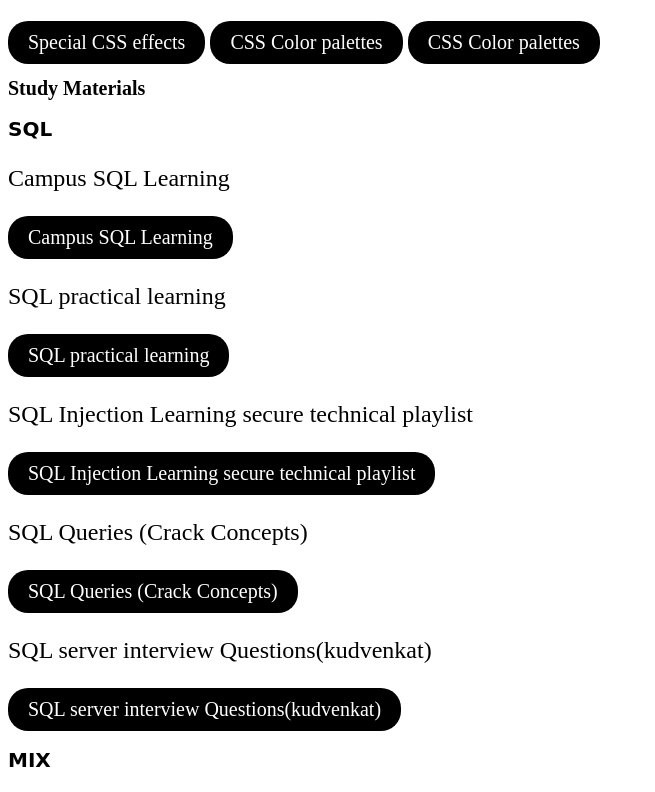
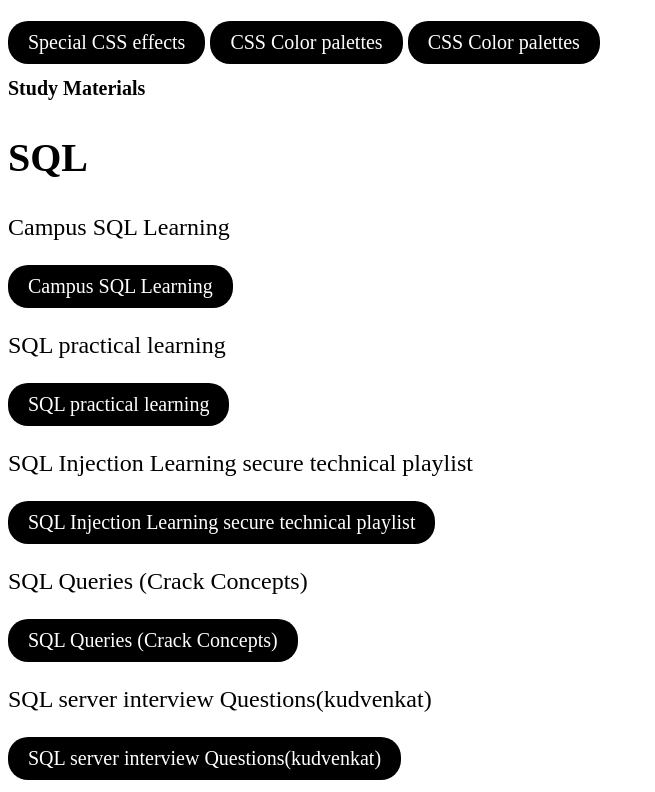
Before and after one commit to RohitRai07/useful-links, a plain HTML site: page index.html in a window 1280 px wide. Shown: the part 2768-3560 px from the top of the page, without its empty margins (0-655 px from the left). Drawn offline with Linux system fonts and the light colour scheme.

Commit message:
h2 font change

```diff
--- a/style.css
+++ b/style.css
@@ -8,7 +8,8 @@ p {
     font-size: larger;
 }
 h2{
-    font-family: 'Alfa Slab One', cursive;
+    font-family: 'Alfa Slab One';
+    font-size: 40px;
 }
 
 a {
```
